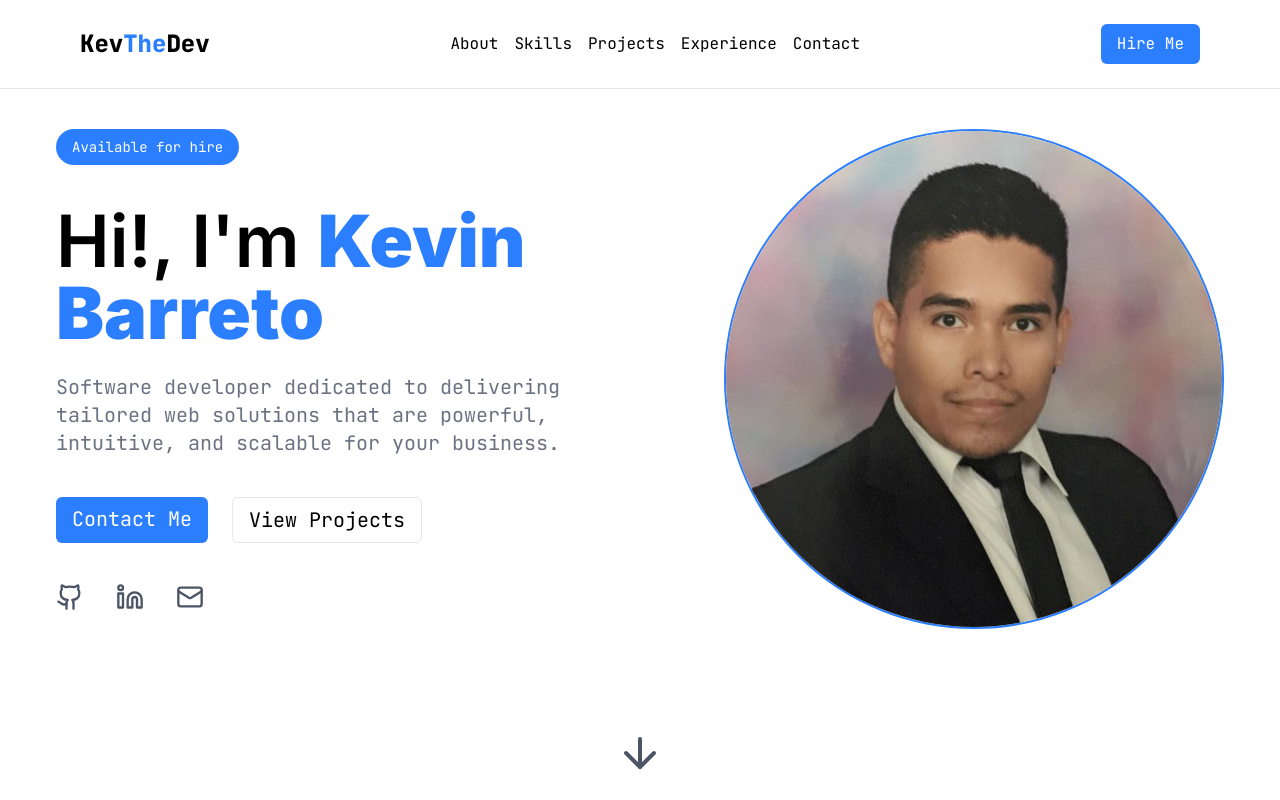
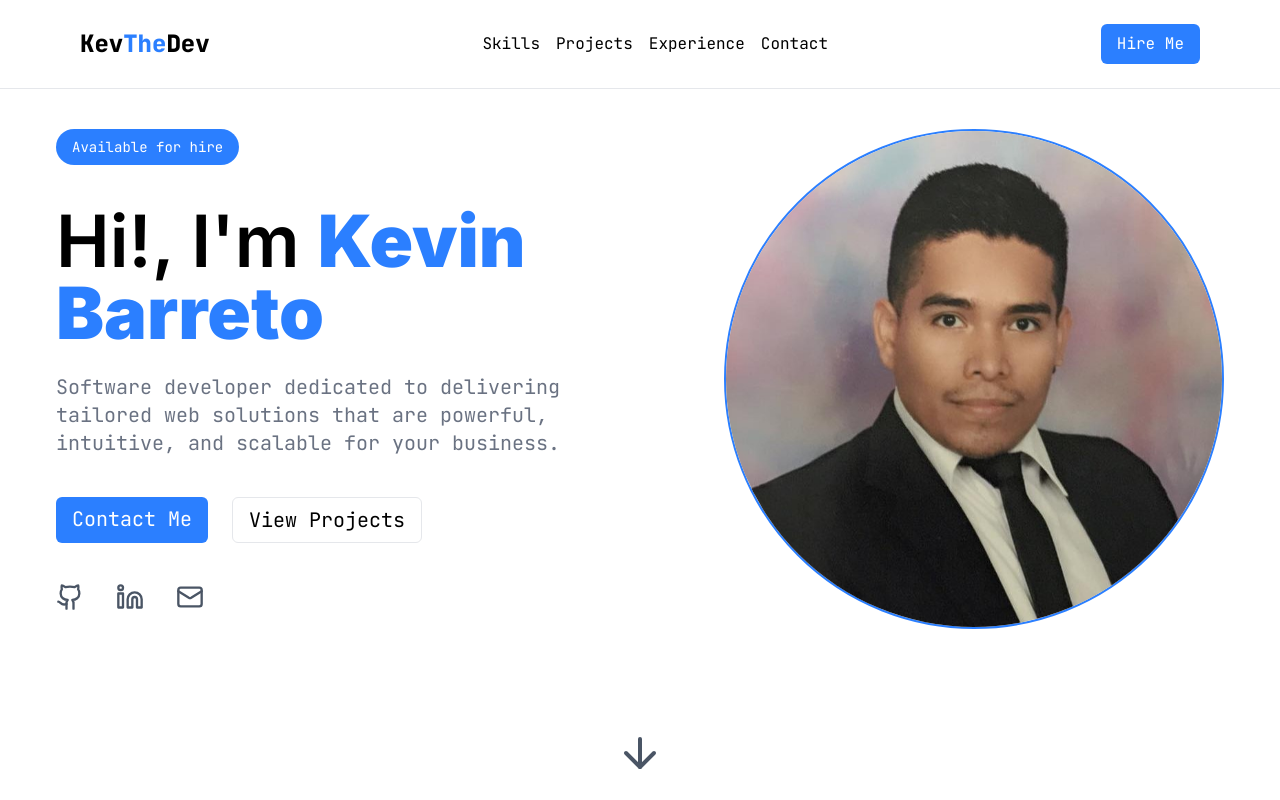
Before and after one commit to kevyyar/2025-portfolio, a Next.js app: page / in a window 1280 px wide. Shown: the top 800 px of the page. Built offline with nearby package versions, Linux system fonts and the light colour scheme; no server answers; the database is empty.

Commit message:
refactor: :recycle: remove unused About link from header component

```diff
--- a/src/components/header.tsx
+++ b/src/components/header.tsx
@@ -13,16 +13,6 @@ function Header() {
         <MobileMenu />
         {/* desktop navbar */}
         <ul className="hidden md:flex md:gap-x-4">
-          <li>
-            <Link
-              href="/#about"
-              id="nav-about"
-              aria-label="About section"
-              className="hover:text-blue-500 transition-colors"
-            >
-              About
-            </Link>
-          </li>
           <li>
             <Link
               href="/#skills"
```
